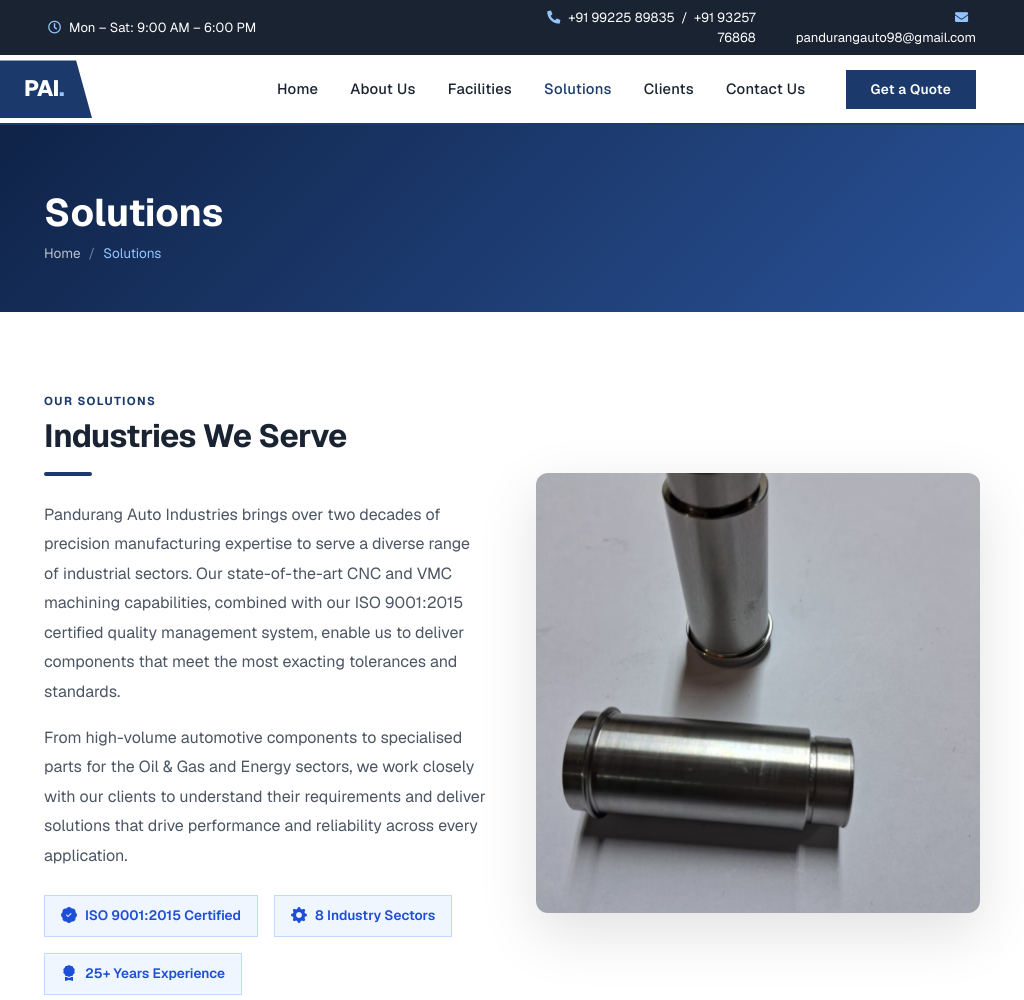
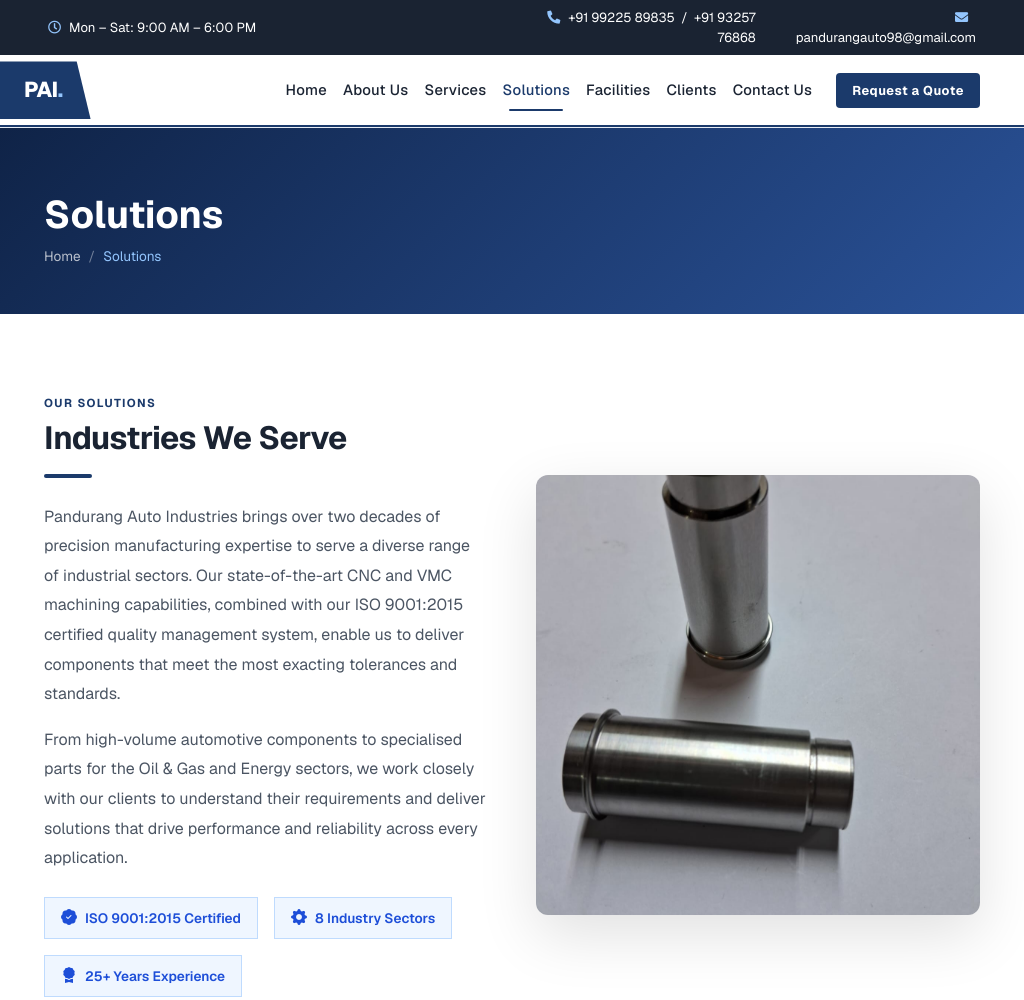
Before and after one commit to pandekartik/pai, a plain HTML site: page solutions.html in a window 1024 px wide. Shown: the top 1000 px of the page. Drawn offline with nearby package versions, Linux system fonts and the light colour scheme.

Commit message:
fixed links inconsistency in navbar

```diff
--- a/css/style.css
+++ b/css/style.css
@@ -155,6 +155,91 @@ h5, h6, .h5, .h6, .fw-semi-bold {
     clip-path: polygon(0 0, calc(100% - 16px) 0, 100% 100%, 0 100%);
     margin-right: 16px;
 }
+
+/* ---------- PREMIUM SITE-NAV NAVBAR ---------- */
+.site-nav {
+    position: sticky;
+    top: 0; left: 0; right: 0;
+    z-index: 1000;
+    transition: box-shadow .35s;
+    padding: 0;
+    background: #fff;
+    box-shadow: 0 1px 0 #E8EDF5;
+}
+.site-nav.scrolled {
+    box-shadow: 0 2px 20px rgba(0,0,0,.08);
+}
+.site-nav .navbar-brand-wrapper {
+    background: #1B3A6B;
+    padding: 14px 28px 14px 24px;
+    clip-path: polygon(0 0, calc(100% - 14px) 0, 100% 100%, 0 100%);
+    margin-right: 16px;
+    transition: background .3s;
+}
+.site-nav .navbar-brand-text {
+    font-family: 'Geist', sans-serif;
+    font-weight: 800;
+    font-size: 1.35rem;
+    color: #fff;
+    letter-spacing: -0.02em;
+    line-height: 1;
+}
+.site-nav .navbar-brand-text span { color: #93C5FD; }
+.site-nav .nav-link {
+    font-family: 'Geist', sans-serif;
+    font-size: 0.88rem;
+    font-weight: 500;
+    letter-spacing: 0.02em;
+    color: #1a2332 !important;
+    padding: 24px 15px !important;
+    transition: color .2s;
+    position: relative;
+}
+.site-nav .nav-link::after {
+    content: '';
+    position: absolute;
+    bottom: 14px; left: 15px; right: 15px;
+    height: 2px;
+    background: #1B3A6B;
+    transform: scaleX(0);
+    transition: transform .25s;
+    border-radius: 2px;
+}
+.site-nav .nav-link:hover::after,
+.site-nav .nav-link.active::after { transform: scaleX(1); }
+.site-nav .nav-link:hover { color: #1B3A6B !important; }
+.site-nav .btn-quote {
+    font-family: 'Geist', sans-serif;
+    font-size: 0.83rem;
+    font-weight: 700;
+    letter-spacing: 0.04em;
+    background: #1B3A6B;
+    color: #fff;
+    border: none;
+    padding: 10px 24px;
+    border-radius: 4px;
+    transition: background .2s, transform .2s;
+    white-space: nowrap;
+}
+.site-nav .btn-quote:hover { background: #2A5298; transform: translateY(-1px); color:#fff; }
+.site-nav .navbar-toggler { border-color: #ccc; }
+@media (max-width: 991px) {
+    .site-nav .nav-link { padding: 12px 16px !important; }
+    .site-nav .nav-link::after { display: none; }
+}
+
+@media (min-width: 992px) and (max-width: 1199px) {
+    .site-nav .nav-link {
+        padding: 24px 8px !important;
+        font-size: 0.82rem;
+    }
+    .site-nav .btn-quote {
+        padding: 8px 16px;
+        font-size: 0.8rem;
+        margin-left: 1rem !important;
+    }
+}
+
 
 /*** Hero Split Section ***/
 .hero-split {
--- a/solutions.html
+++ b/solutions.html
@@ -47,25 +47,28 @@
 </div>
 
 <!-- Navbar -->
-<nav class="navbar navbar-expand-lg bg-white navbar-light sticky-top py-0 pe-lg-5">
-    <a href="index.html" class="navbar-brand ps-0 me-0">
+<nav class="site-nav navbar navbar-expand-lg py-0 pe-lg-4" id="siteNav">
+    <div class="container-fluid ps-0">
+        <a href="index.html" class="navbar-brand me-0 ps-0">
             <div class="navbar-brand-wrapper">
                 <span class="navbar-brand-text">PAI<span>.</span></span>
             </div>
         </a>
-    <button type="button" class="navbar-toggler me-0 ms-3" data-bs-toggle="collapse" data-bs-target="#navbarCollapse">
+        <button class="navbar-toggler me-3 ms-auto" type="button" data-bs-toggle="collapse" data-bs-target="#mainNav">
             <span class="navbar-toggler-icon"></span>
         </button>
-    <div class="collapse navbar-collapse" id="navbarCollapse">
+        <div class="collapse navbar-collapse" id="mainNav">
             <div class="navbar-nav ms-auto p-4 p-lg-0">
-            <a href="index.html" class="nav-item nav-link">Home</a>
-            <a href="about.html" class="nav-item nav-link">About Us</a>
-            <a href="facilities.html" class="nav-item nav-link">Facilities</a>
-            <a href="solutions.html" class="nav-item nav-link active">Solutions</a>
-            <a href="clients.html" class="nav-item nav-link">Clients</a>
-            <a href="contact.html" class="nav-item nav-link">Contact Us</a>
+                <a href="index.html" class="nav-link">Home</a>
+                <a href="about.html" class="nav-link">About Us</a>
+                <a href="services.html" class="nav-link">Services</a>
+                <a href="solutions.html" class="nav-link active">Solutions</a>
+                <a href="facilities.html" class="nav-link">Facilities</a>
+                <a href="clients.html" class="nav-link">Clients</a>
+                <a href="contact.html" class="nav-link">Contact Us</a>
             </div>
-        <a href="contact.html" class="btn btn-primary px-4 py-2 d-none d-lg-block ms-4" style="font-size:0.85rem;">Get a Quote</a>
+            <a href="contact.html" class="btn-quote ms-lg-4 me-lg-2 d-none d-lg-inline-block">Request a Quote</a>
+        </div>
     </div>
 </nav>
 
@@ -620,5 +623,17 @@
 <script src="lib/counterup/counterup.min.js"></script>
 <script src="lib/owlcarousel/owl.carousel.min.js"></script>
 <script src="js/main.js"></script>
-<script>new WOW().init();</script>
-</body></html>
+<script>
+    new WOW().init();
+
+    // Sticky nav shadow on scroll
+    const nav = document.getElementById('siteNav');
+    if (nav) {
+        window.addEventListener('scroll', () => {
+            if (window.scrollY > 20) nav.classList.add('scrolled');
+            else nav.classList.remove('scrolled');
+        });
+    }
+</script>
+</body>
+</html>
```
Also changed, not shown: about.html (+14 -0 lines), clients.html (+26 -12 lines), contact.html (+14 -0 lines), facilities.html (+14 -0 lines), index.html (+14 -0 lines), services.html (+14 -0 lines). Lines whose indentation alone changed are shown as unchanged.
